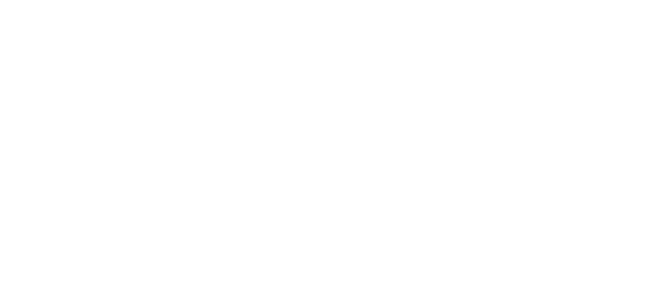
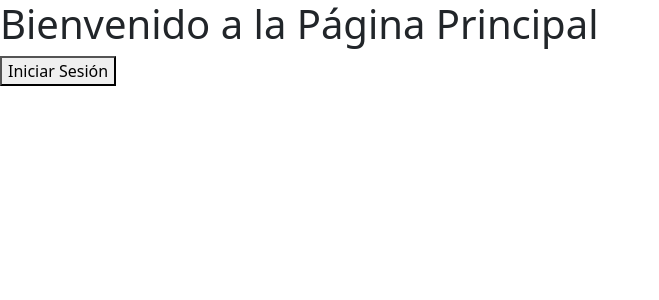
Before and after one commit to ByteGeniusITU/Hosting_E-Commerce, a React (Create React App) app in the folder client/: page / in a window 1280 px wide. Shown: the top 300 px of the page, without its empty margins (0-659 px from the left). Built offline with nearby package versions, Linux system fonts and the light colour scheme.

Commit message:
Corregir el nombre del componente Home en App.js y ajustar la anotación del método jwtDecoder en SecurityConfig.java

```diff
--- a/client/src/App.js
+++ b/client/src/App.js
@@ -7,7 +7,7 @@ function App() {
   return (
     <BrowserRouter>
       <Routes>
-        <Route path="/" element={<home />} />
+        <Route path="/" element={<Home />} />
       </Routes>
     </BrowserRouter>
   );
```
Also changed, not shown: 1 other file (tests, documents, lock files or other folders).
